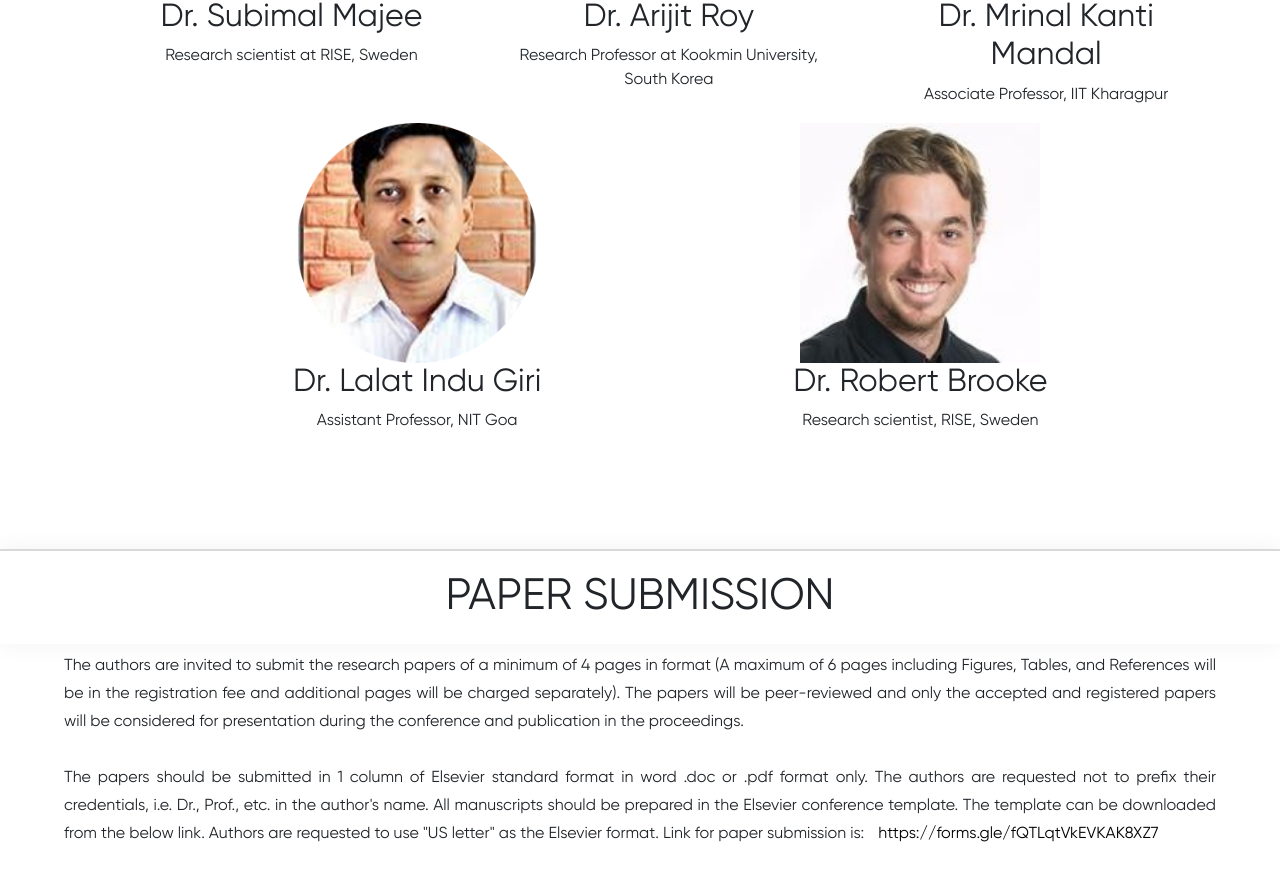
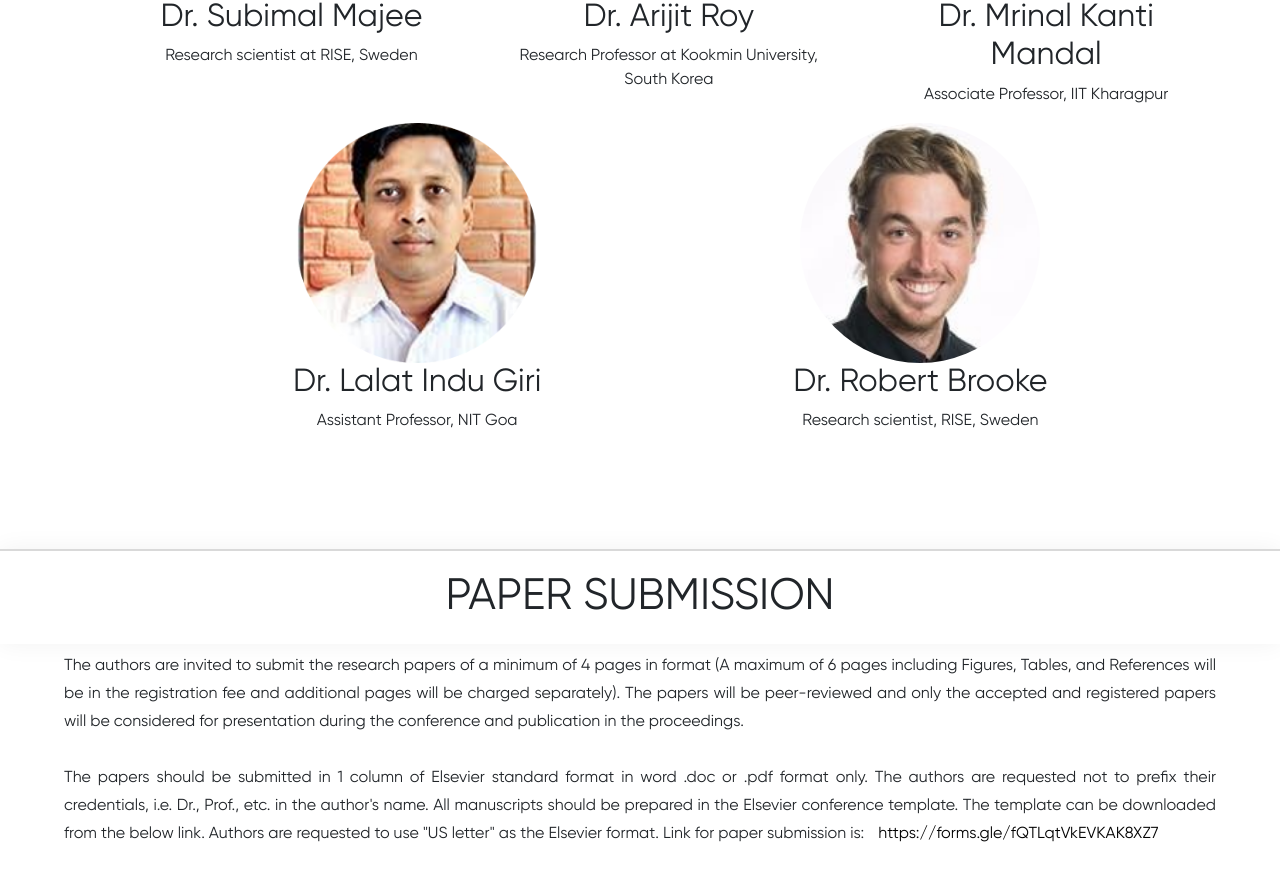
Before and after one commit to saksham-tiwari/ece, a React (Create React App) app: page / in a window 1280 px wide. Shown: the part 5068-5949 px from the top of the page. Built offline with nearby package versions, Linux system fonts and the light colour scheme.

Commit message:
Change in image

```diff
--- a/src/Homepage.jsx
+++ b/src/Homepage.jsx
@@ -216,7 +216,7 @@ const Homepage = () => {
               </p>
             </div>
             <div>
-              <img src={e5} alt="Speaker5"/>
+              <img src={e5} alt="Speaker5" style={{borderRadius:"50%"}}/>
               <h2>Dr. Robert Brooke</h2>
               <p>
               Research scientist, RISE, Sweden
```
